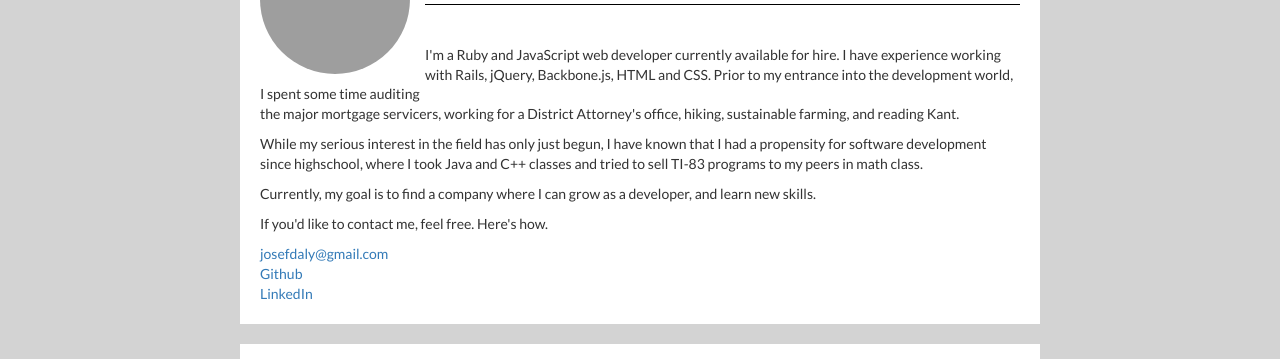
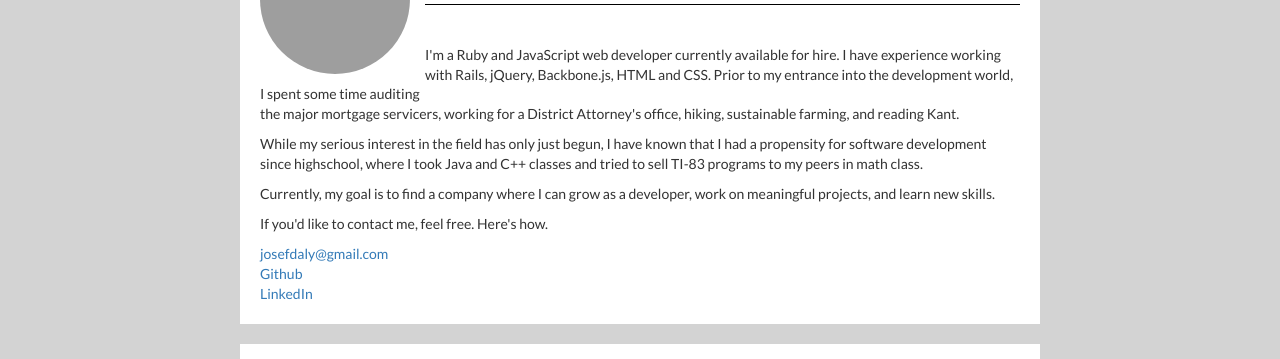
Before and after one commit to josefdaly/portfolio-page, a plain HTML site: page index.html in a window 1280 px wide. Shown: the part 186-545 px from the top of the page. Drawn offline with nearby package versions, Linux system fonts and the light colour scheme; grey boxes are pictures that could not be loaded.

Commit message:
More tweaks to about

```diff
--- a/index.html
+++ b/index.html
@@ -56,7 +56,7 @@
         </p>
         <p>
           Currently, my goal is to find a company where I can grow as a
-          developer, and learn new skills.
+          developer, work on meaningful projects, and learn new skills.
         </p>
         <p>
           If you'd like to contact me, feel free. Here's how.
```
